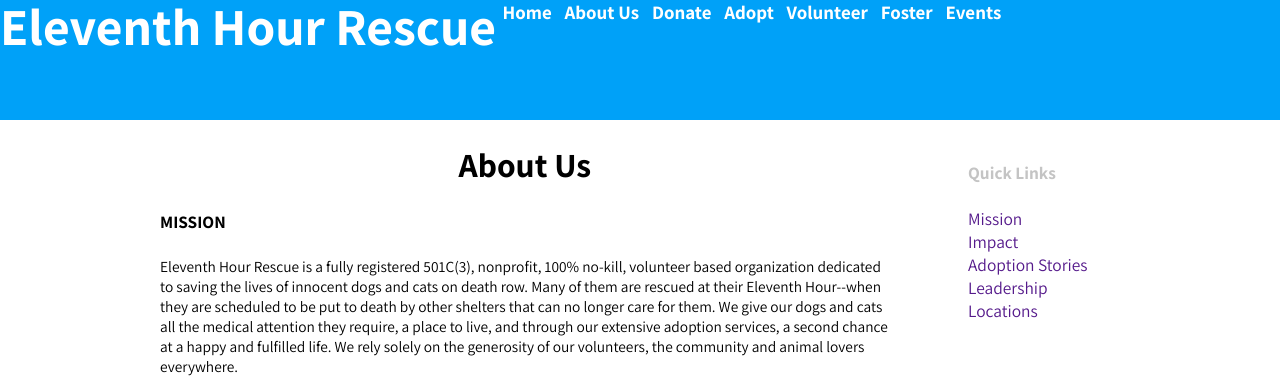
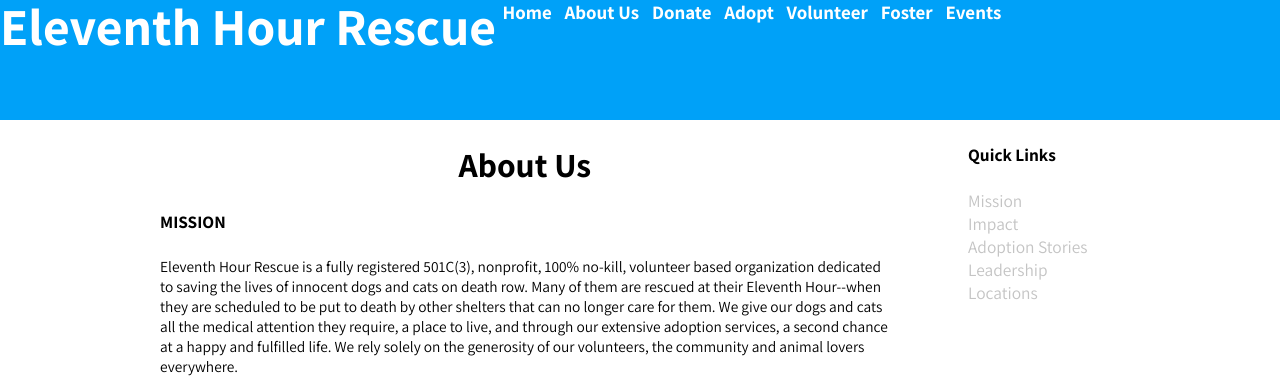
Before and after one commit to Henry-Cook/Eleventh-Hour-Rescue-Redesign, a React (Create React App) app in the folder client/: page /aboutus in a window 1280 px wide. Shown: the top 389 px of the page. Built offline with nearby package versions, Linux system fonts and the light colour scheme; no server answers.

Commit message:
void and chibis css adventure part 2

```diff
--- a/client/src/components/quicklinks/quicklinks.css
+++ b/client/src/components/quicklinks/quicklinks.css
@@ -1,6 +1,10 @@
-.quick-links{
-  text-decoration:none;
-  display:inline-block;
+.quick{
+  color:#000000;
   font-size: 1.36vw;
+}
+
+.quick-links a{
+  text-decoration: none;
+  display: block;
   color: #c4c4c4;
 }
```
